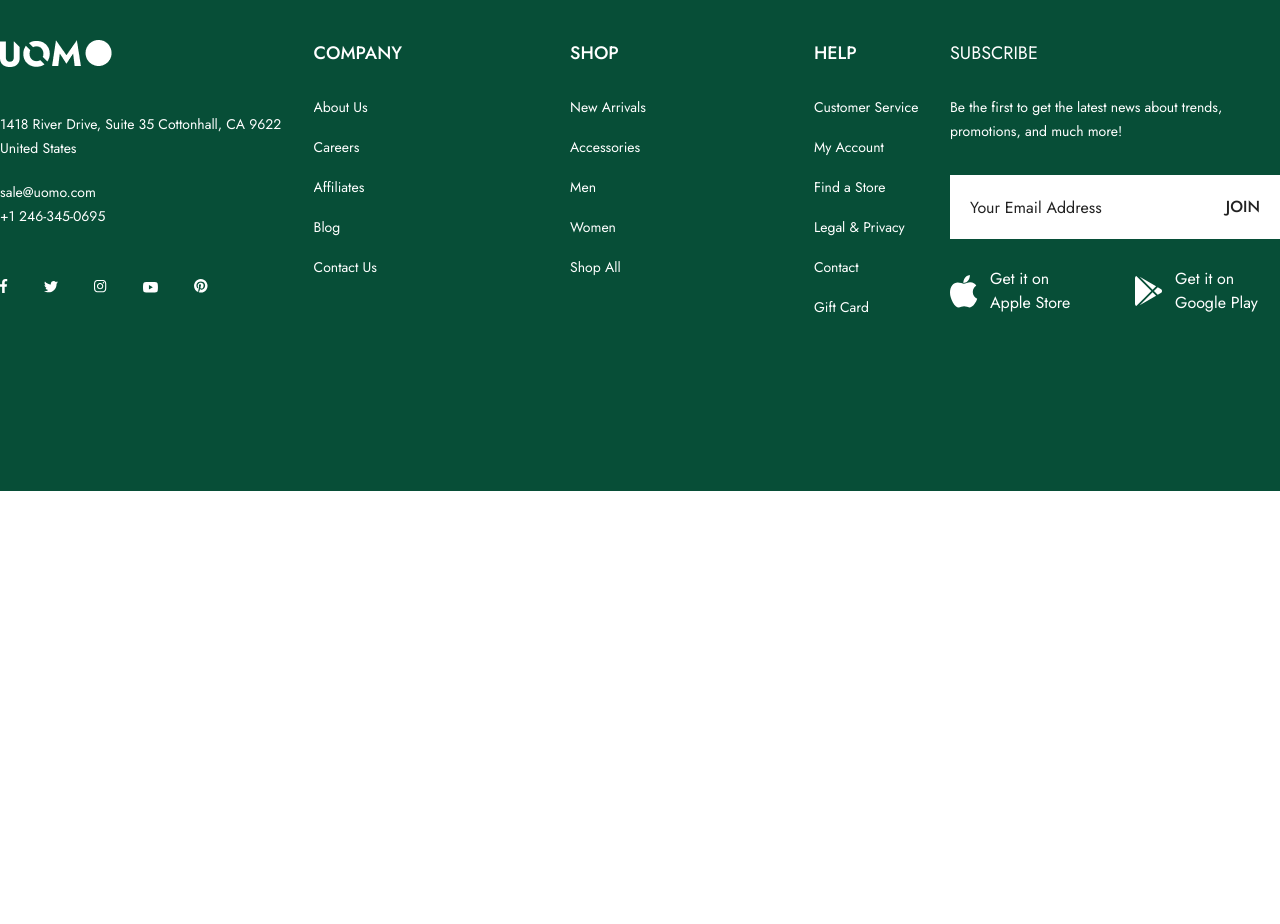
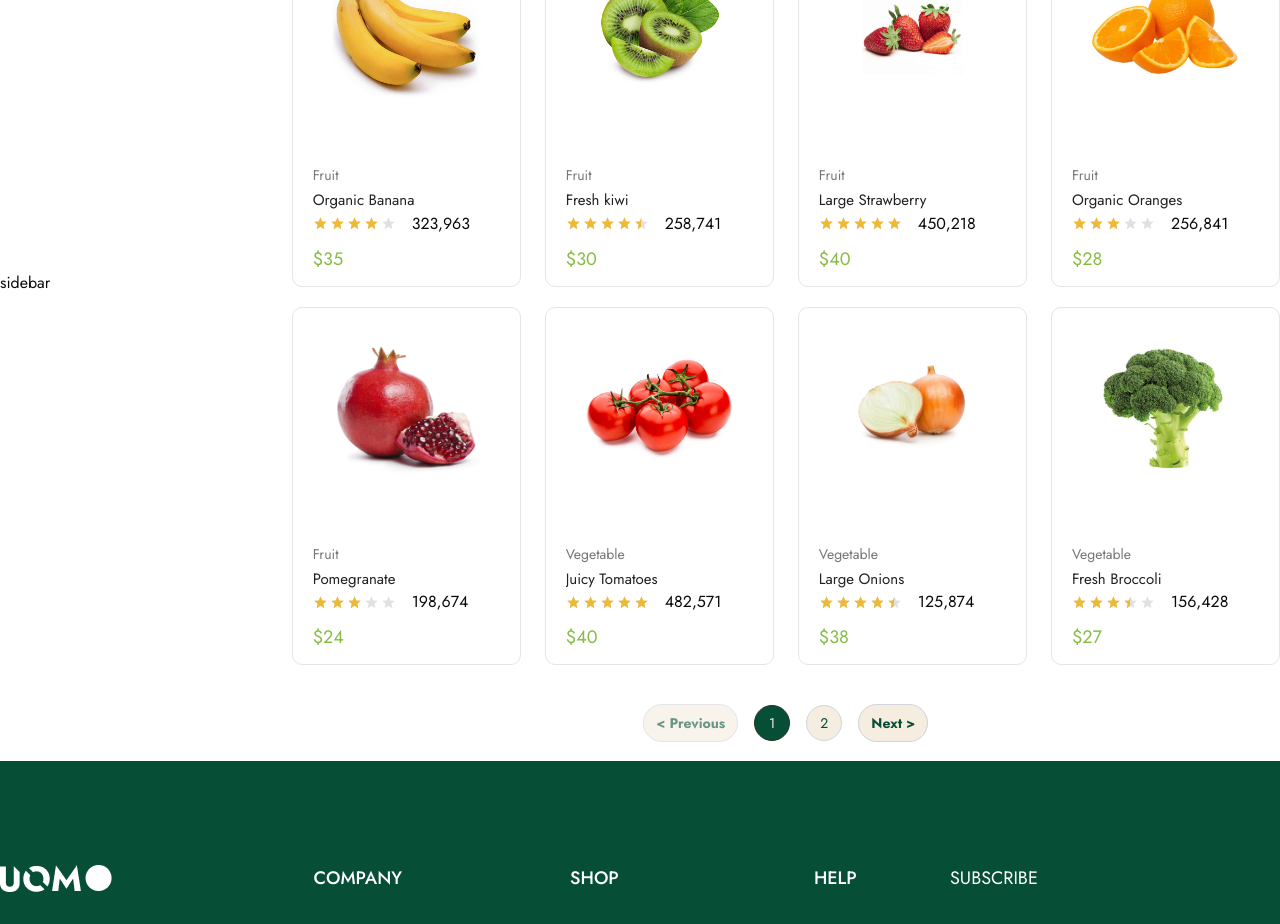
Before and after one commit to ayeshatahsin11/Uomo-E-commerce, a Next.js app: page /shop in a window 1280 px wide. Shown: the part 820-1744 px from the top of the page. Before the commit the page ends 1311 px from the top, so only its background shows below. Built offline with nearby package versions, Linux system fonts and the light colour scheme.

Commit message:
pagination added

```diff
--- a/src/components/shop/Paginate.jsx
+++ b/src/components/shop/Paginate.jsx
@@ -1,55 +1,76 @@
-"use client"
-import ReactPaginate from 'react-paginate';
-import React, { useEffect, useState } from 'react';
+"use client";
+import ReactPaginate from "react-paginate";
+import React, { useState, useEffect, useRef } from "react";
 
-const Paginate = ({itemsPerPage}) => {
-    const items = [1, 2, 3, 4, 5, 6, 7, 8, 9, 10, 11, 12, 13, 14];
-      // Here we use item offsets; we could also use page offsets
-  // following the API or data you're working with.
+const Paginate = ({
+  items = [],
+  itemsPerPage = 8,
+  renderItem,
+  wrapperClassName = "",
+}) => {
   const [itemOffset, setItemOffset] = useState(0);
+  const sectionRef = useRef(null); // product grid er top ke target korbo
 
-  // Simulate fetching items from another resources.
-  // (This could be items from props; or items loaded in a local state
-  // from an API endpoint with useEffect and useState)
+  useEffect(() => {
+    setItemOffset(0);
+  }, [items]);
+
   const endOffset = itemOffset + itemsPerPage;
-  console.log(`Loading items from ${itemOffset} to ${endOffset}`);
   const currentItems = items.slice(itemOffset, endOffset);
   const pageCount = Math.ceil(items.length / itemsPerPage);
 
-  // Invoke when user click to request another page.
   const handlePageClick = (event) => {
     const newOffset = (event.selected * itemsPerPage) % items.length;
-    console.log(
-      `User requested page number ${event.selected}, which is offset ${newOffset}`
-    );
     setItemOffset(newOffset);
+
+    // document top er bodole, ei component er nijer top e scroll hobe
+    // (mane hero banner na dekhiye, sorasori "sort/view bar" ba grid er top e niye jabe)
+    if (sectionRef.current) {
+      const yOffset = -100; // fixed header er height baad dewar jonno, offset adjust koro
+      const y =
+        sectionRef.current.getBoundingClientRect().top +
+        window.pageYOffset +
+        yOffset;
+      window.scrollTo({ top: y, behavior: "smooth" });
+    }
   };
-    function Items({ currentItems }) {
+
+  if (!items.length) {
     return (
-    <>
-      {currentItems &&
-        currentItems.map((item) => (
-          <div>
-            <h3>Item #{item}</h3>
-          </div>
-        ))}
-    </>
+      <p className="text-sm text-gray-500 text-center py-10">
+        No products found.
+      </p>
     );
   }
+
   return (
-    <div>
-          <Items currentItems={currentItems} />
+    <div ref={sectionRef}>
+      <div className={wrapperClassName}>
+        {currentItems.map((item) => renderItem(item))}
+      </div>
+
+      {pageCount > 1 && (
         <ReactPaginate
           breakLabel="..."
-        nextLabel="next >"
+          nextLabel="Next >"
           onPageChange={handlePageClick}
-        pageRangeDisplayed={5}
+          pageRangeDisplayed={3}
+          marginPagesDisplayed={1}
           pageCount={pageCount}
-        previousLabel="< previous"
+          previousLabel="< Previous"
           renderOnZeroPageCount={null}
+          forcePage={itemOffset / itemsPerPage}
+          className="flex items-center justify-center gap-4 mt-10 text-sm"
+          pageLinkClassName="size-9 flex items-center justify-center rounded-full bg-[#F5EDDF] text-secondary  border border-gray-300 hover:bg-gray-100 duration-200 cursor-pointer"
+          activeLinkClassName="!bg-secondary !text-[#F5EDDF] !border-[#22331F]"
+          previousLinkClassName="px-3 py-2 border border-gray-300 bg-[#F5EDDF] text-secondary font-bold  rounded-full hover:bg-gray-100 duration-200 cursor-pointer"
+          nextLinkClassName="px-3 py-2 border border-gray-300 bg-[#F5EDDF] text-secondary font-bold rounded-full hover:bg-gray-100 duration-200 cursor-pointer"
+          breakLinkClassName="px-2"
+          disabledLinkClassName="opacity-60 cursor-not-allowed!"
         />
+      )}
     </div>
-  )
-}
+  );
+};
 
-export default Paginate
+export default Paginate;
--- a/src/components/shop/ShopLayout.jsx
+++ b/src/components/shop/ShopLayout.jsx
@@ -6,7 +6,7 @@ import ShopProducts from "./ShopProducts";
 
 const ShopLayout = () => {
   return (
-    <div className="mt-9">
+    <div className="mt-9 mb-5">
       <Container className="flex gap-15 items-center">
         <aside className="w-75">sidebar</aside>
         <div className="w-full ">
--- a/src/components/shop/ShopProducts.jsx
+++ b/src/components/shop/ShopProducts.jsx
@@ -24,7 +24,6 @@ const ShopProducts = () => {
     fetchProducts();
   }, []);
 
-  // Sorting logic ekhon ei component e, product jekhane render hocche thikei
   const sortedProducts = [...products].sort((a, b) => {
     switch (sortValue) {
       case "price_low_high":
@@ -41,14 +40,14 @@ const ShopProducts = () => {
   });
 
   return (
-    // <div className={`grid ${gridColsMap[gridView]} gap-x-6 gap-y-5 mt-10`}>
-    //   {sortedProducts?.map((product) => (
-    //     <ProductCards key={product.id} product={product} />
-    //   ))}
-    // </div>
-    <>
-    <Paginate/>
-    </>
+    <Paginate
+      items={sortedProducts}
+      itemsPerPage={8}
+      wrapperClassName={`grid ${gridColsMap[gridView]} gap-x-6 gap-y-5 mt-10`}
+      renderItem={(product) => (
+        <ProductCards key={product.id} product={product} />
+      )}
+    />
   );
 };
 
```
Lines whose indentation alone changed are shown as unchanged.
